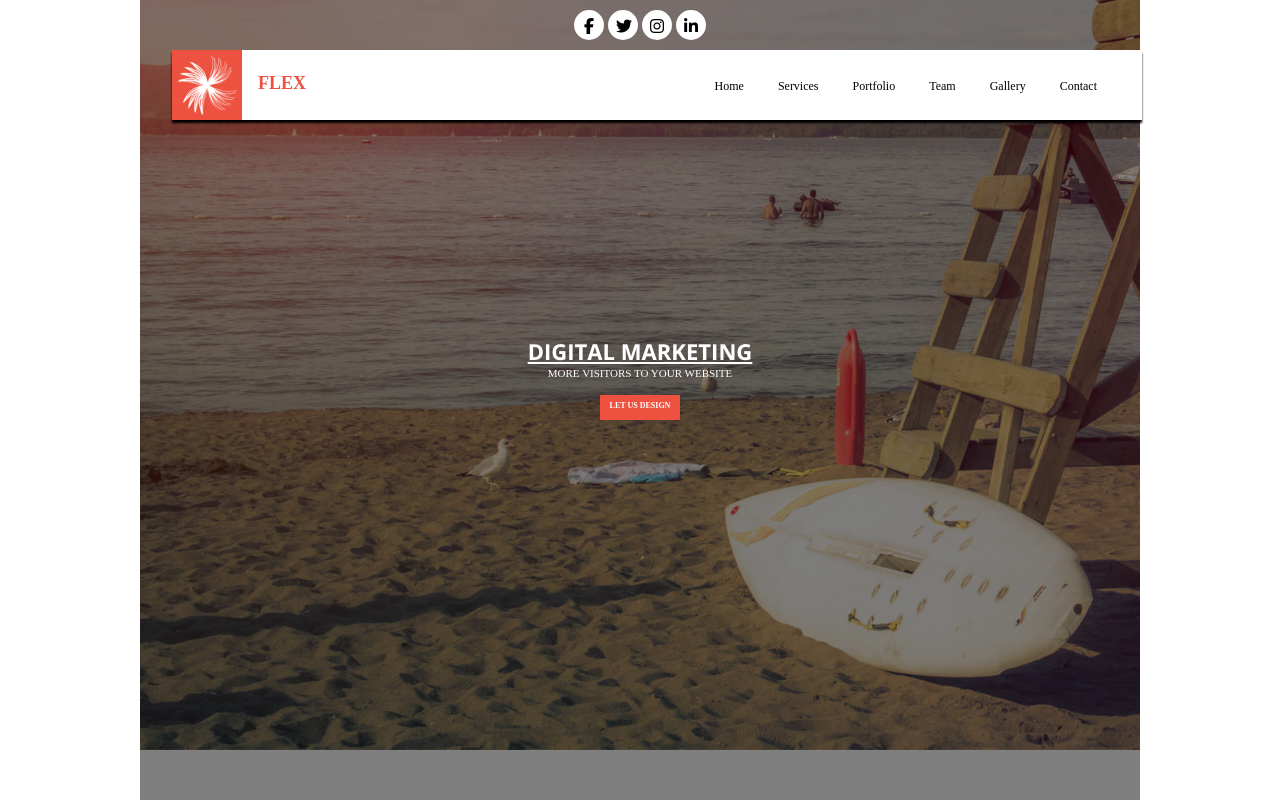
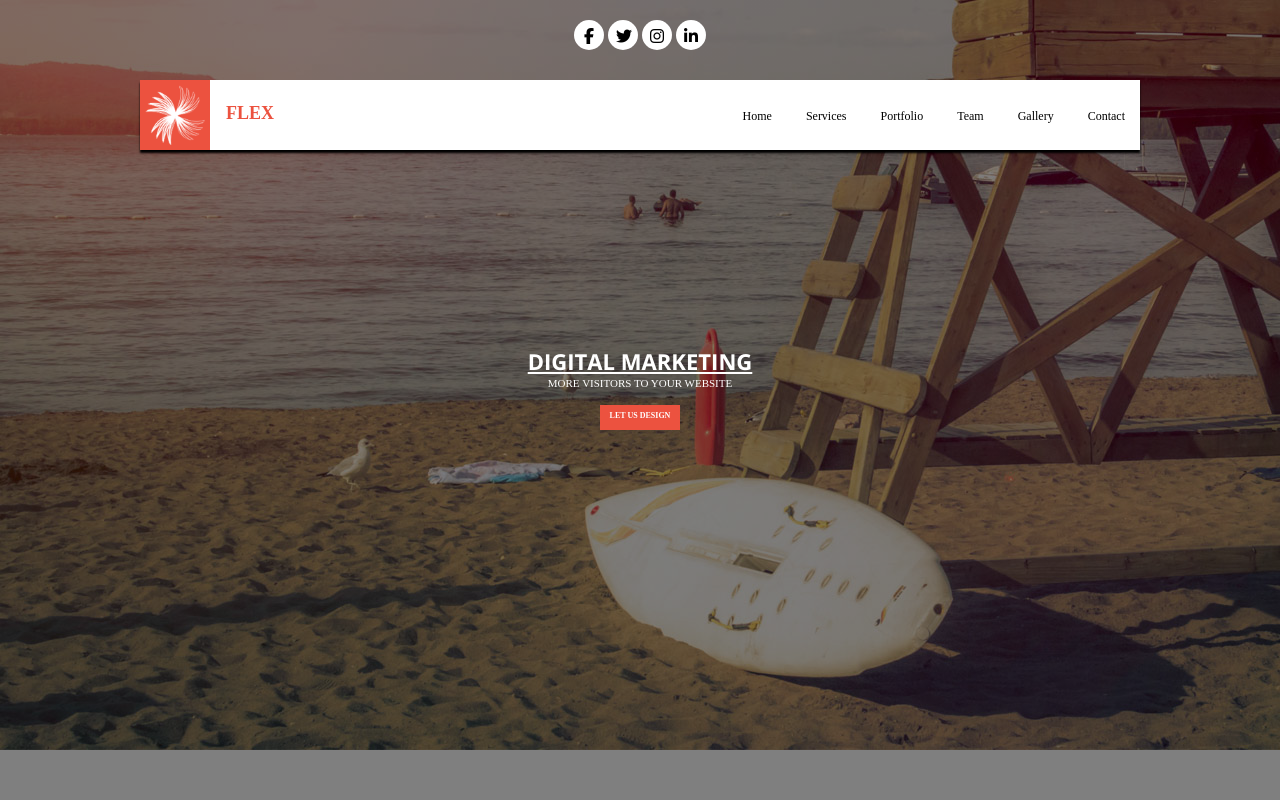
Before and after one commit to Rashi2730/Checkpoint-2, a plain HTML site: page index.html in a window 1280 px wide. Shown: the top 800 px of the page. Drawn offline with nearby package versions, Linux system fonts and the light colour scheme.

Commit message:
Checkpoint2

```diff
--- a/assets/style.css
+++ b/assets/style.css
@@ -56,7 +56,6 @@ table {
 }
 .container {
     max-width: 1000px;
-    padding: 0 32px;
     margin: 0 auto;
 }
 .flex {
@@ -80,11 +79,14 @@ header{
 }
 .header {
     background-color: white;
-    width: 970px;
+    width: 100%;
+    box-shadow: 0 3px 2px black;
+}
+.header-cont {
     position: fixed;
-    top: 50px;
-    padding-right: 30px;
-    box-shadow: 0 3px 2px black;
+    top: 10%;
+    width: 100%;
+    margin: 0 auto;
 }
 
 /* LOGO */
--- a/index.html
+++ b/index.html
@@ -10,14 +10,15 @@
     <link href="https://fonts.googleapis.com/css2?family=Open+Sans:wdth,wght@100,300;96,709&display=swap" rel="stylesheet">
 </head>
 <body id="top">
-    <header class="container bgimg">
+    <header class="bgimg">
         <nav class="navicon">
             <a href="#"><i class="fab fa-facebook-f"></i></a>
             <a href="#"><i class="fab fa-twitter"></i></a>
             <a href="#"><i class="fab fa-instagram"></i></a>
             <a href="#"><i class="fab fa-linkedin-in"></i></a>
         </nav>
-        <div class="header flex">
+        <div class="header-cont">
+            <div class="header container flex">
                 <a href="#">
                     <img src="assets/media/logo.png" alt="">
                     <span>FLEX</span>
@@ -30,6 +31,7 @@
                     <a href="gallery.html">Gallery</a>
                     <a href="#contact">Contact</a>
                 </nav>
+            </div>
         </div>
         <div class="content">
                 <h1>DIGITAL MARKETING</h1>
```
Lines whose indentation alone changed are shown as unchanged.
